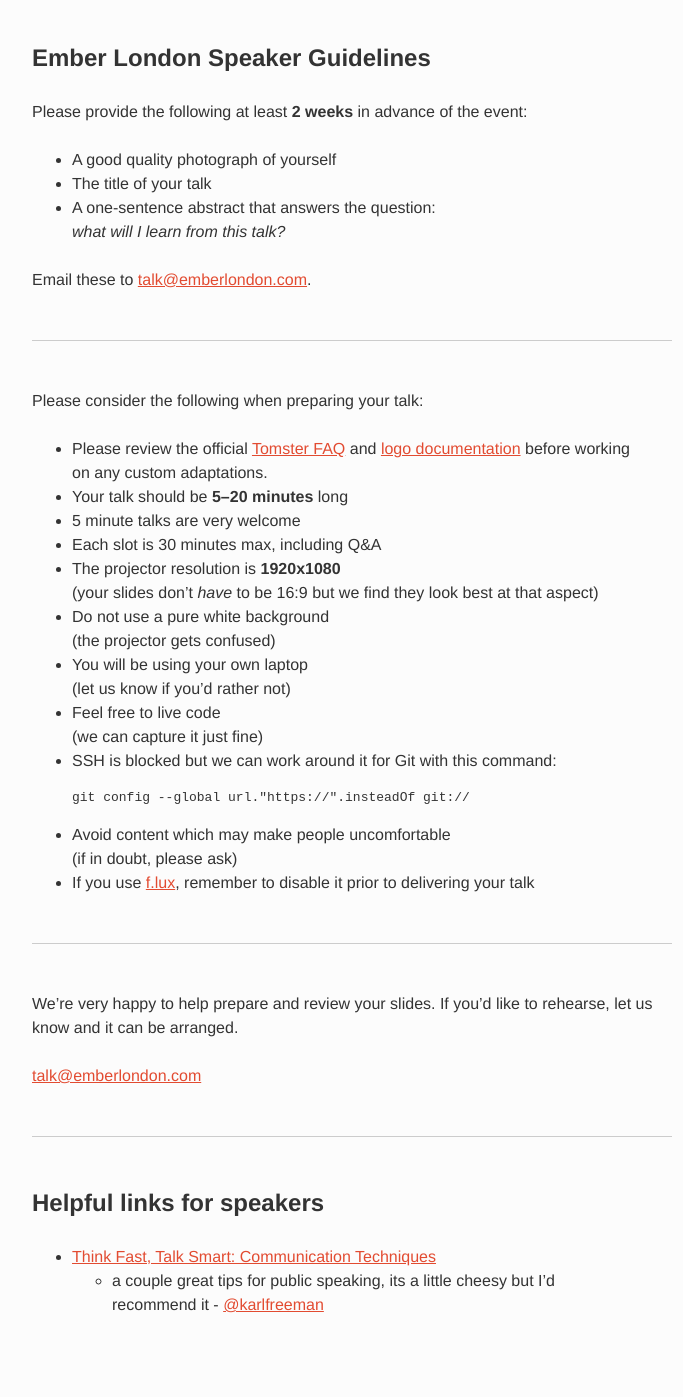
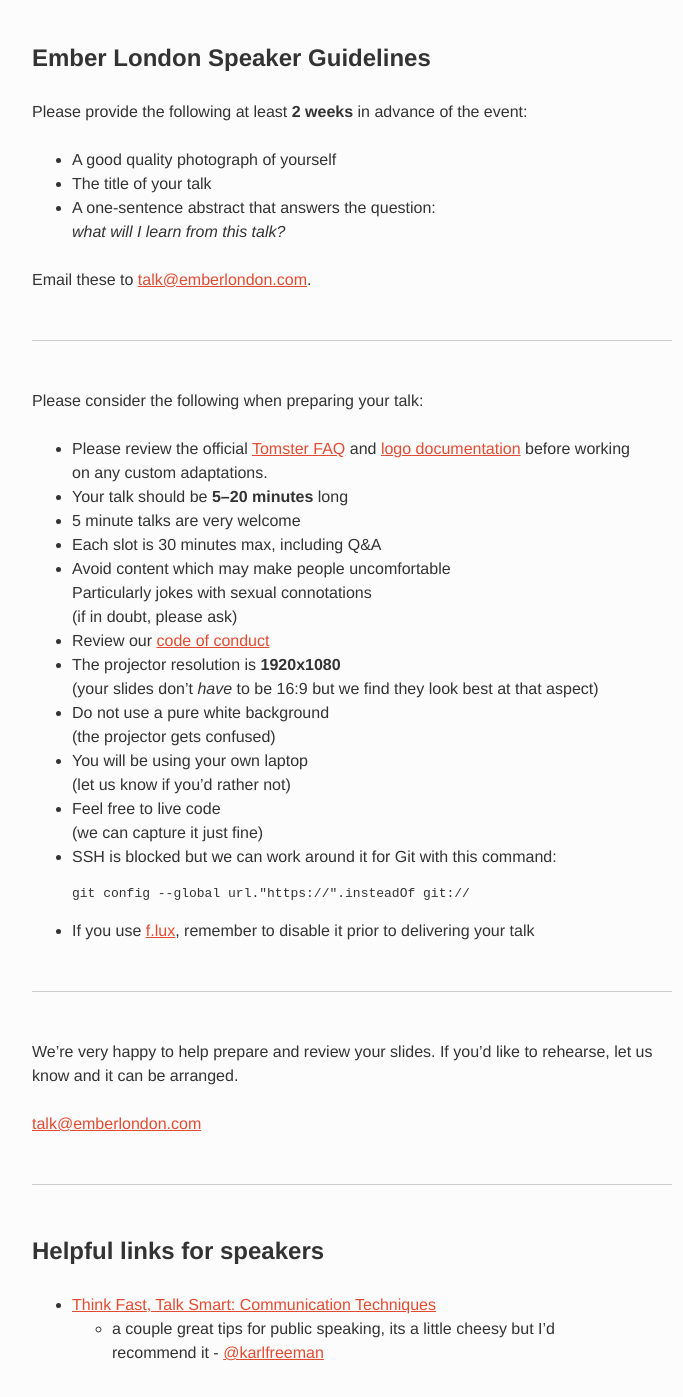
Before and after one commit to emberlondon/emberlondon.github.io, a Jekyll site: the page built from speaker-guidelines.md, in a window 1280 px wide. Shown: the whole page, without its empty margins (288-971 px from the left). Built offline with Jekyll 4.4.1, drawn with Linux system fonts in a browser that asks for light colours; nearby versions of some CDN libraries; before the commit the page ends 1349 px from its top, so only the background shows below that.

Commit message:
Add code of conduct to speaker guidelines

```diff
--- a/speaker-guidelines.md
+++ b/speaker-guidelines.md
@@ -24,6 +24,10 @@ Please consider the following when preparing your talk:
 - Your talk should be **5–20 minutes** long
 - 5 minute talks are very welcome
 - Each slot is 30 minutes max, including Q&A
+- Avoid content which may make people uncomfortable
+  Particularly jokes with sexual connotations
+  (if in doubt, please ask)
+- Review our [code of conduct](https://github.com/emberlondon/code-of-conduct)
 - The projector resolution is **1920x1080**
   (your slides don’t *have* to be 16:9 but we find they look best at that aspect)
 - Do not use a pure white background
```
Also changed, not shown: other parts of speaker-guidelines.md (+0 -2 lines).
